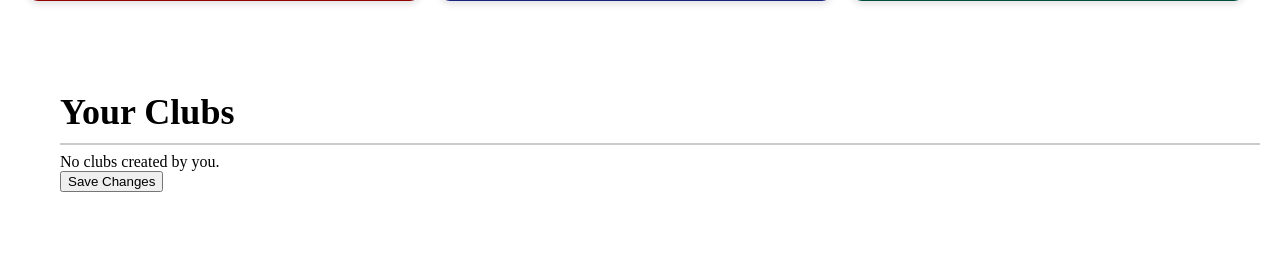
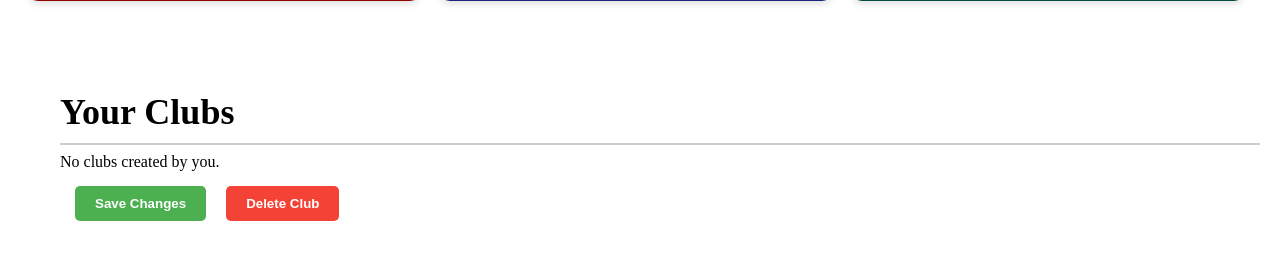
Before and after one commit to zxc-daun/unihub-1, a Django app: template unihub/templates/club_admin_dash/club_management.html in a window 1280 px wide. Shown: the part 319-590 px from the top of the page. Run offline with Django 4.2, Linux system fonts and the light colour scheme; the template is opened without the code that fills it, so the values that code supplies are empty; the visitor is signed in with stand-in values (Sample User, id 1); parts of the project's set-up code (start-up, migrations or seed data) failed here and were passed over; some libraries are stand-ins or nearby versions.

Commit message:
API CRUD - DELETE

```diff
--- a/unihub/templates/club_admin_dash/club_management.html
+++ b/unihub/templates/club_admin_dash/club_management.html
@@ -115,6 +115,33 @@ a {
 a:hover {
     text-decoration: underline;
 }
+
+.club-item-buttons {
+    display: flex;
+    gap: 10px;
+    margin: 10px;
+    }
+
+    .save-button, .delete-button {
+        margin: 5px;
+    }
+
+    .btn-save-changes, .btn-delete-club {
+        padding: 10px 20px;
+        border: none;
+        border-radius: 5px;
+        cursor: pointer;
+        font-weight: bold;
+        color: #fff;
+    }
+
+    .btn-save-changes {
+        background-color: #4CAF50;
+    }
+
+    .btn-delete-club {
+        background-color: #f44336;
+    }
 </style>
 <section class="clubs-cards">
     <div class="clubs-cards-container">
@@ -151,12 +178,14 @@ a:hover {
     <div class="club-item" data-club-id="{{ club.id }}">
         <div class="club-title">
             <h2 contenteditable="true" data-field="name">
-{#                <span data-club-id="{{ club.id }}">{{ club.id }}</span>#}
                 {{ club.name }}
             </h2>
         </div>
         <div class="club-item-image">
             <img class="club-info-image" src="{{ club.image.url }}" alt="Club Image">
+{#            <span class="material-icons edit-image-icon">edit</span>#}
+            <input type="file" class="edit-image-input" accept="image/*">
+            <button class="edit-image-input">Save</button>
         </div>
             <div class="club-description-box">
                     <div class="club-description-title">
@@ -214,8 +243,13 @@ a:hover {
             {% empty %}
             <div>No clubs created by you.</div>
             {% endfor %}
+            <div class="club-item-buttons">
                  <div class="save-button">
                      <button type="button" class="btn-save-changes">Save Changes</button>
+                 </div>
+                <div class="delete-button">
+                    <button type="button" class="btn-delete-club">Delete Club</button>
+                </div>
             </div>
         </div>
     </div>
@@ -223,7 +257,6 @@ a:hover {
 
 <script>
     function csrfSafeMethod(method) {
-        // these HTTP methods do not require CSRF protection
         return (/^(GET|HEAD|OPTIONS|TRACE)$/.test(method));
     }
 
@@ -272,10 +305,44 @@ a:hover {
                 }
             }
         };
-
         xhr.send(formData);
     }
 
+    function handleImageUpload(clubId, fieldName, file) {
+        if (file) {
+            let reader = new FileReader();
+            reader.onload = function (e) {
+                document.querySelector('.club-info-image').src = e.target.result;
+            };
+            reader.readAsDataURL(file);
+            uploadFile(clubId, fieldName, file);
+        }
+    }
+
+    function deleteClub(club_id) {
+        let xhr = new XMLHttpRequest();
+        xhr.open('DELETE', `/api/clubs/${club_id}/`, true);
+
+        if (!csrfSafeMethod(xhr.method) && !xhr.crossDomain) {
+            xhr.setRequestHeader("X-CSRFToken", "{{ csrf_token }}");
+            xhr.setRequestHeader('Authorization', 'Token {{ user.auth_token.key }}');
+        }
+
+        xhr.onreadystatechange = function () {
+            if (xhr.readyState === 4) {
+                if (xhr.status === 204) {
+                    console.log('Club deleted successfully');
+                    location.reload();
+                } else {
+                    console.error('Error deleting club:', xhr.statusText);
+                }
+            }
+        };
+
+        xhr.send();
+    }
+
+    document.addEventListener('DOMContentLoaded', function () {
         document.querySelector('.btn-edit-constitution').addEventListener('click', function() {
             const clubItem = this.closest('.club-item');
             const clubId = clubItem.dataset.clubId;
@@ -288,11 +355,19 @@ a:hover {
             });
         });
 
-    document.addEventListener('DOMContentLoaded', function () {
+        document.querySelectorAll('.edit-image-input').forEach(function (imageInput) {
+            imageInput.addEventListener('change', function () {
+                const clubItem = imageInput.closest('.club-item');
+                const clubId = clubItem.dataset.clubId;
+                const file = imageInput.files[0];
+                handleImageUpload(clubId, 'image', file);
+            });
+        });
+
         document.querySelectorAll('.btn-save-changes').forEach(function (saveButton) {
             saveButton.addEventListener('click', function () {
                 const clubItem = saveButton.closest('.club-item');
-                console.log('clubItem:', clubItem); // Add this line to log the clubItem element
+                console.log('clubItem:', clubItem);
                 const clubId = clubItem.dataset.clubId;
                 clubItem.querySelectorAll('[contenteditable="true"]').forEach(function (editableField) {
                     let fieldName = editableField.dataset.field;
@@ -302,5 +377,16 @@ a:hover {
                 clubItem.querySelector('.save-button').style.display = 'none';
             });
         });
+
+        document.querySelectorAll('.btn-delete-club').forEach(function (deleteButton) {
+            deleteButton.addEventListener('click', function () {
+                const clubItem = deleteButton.closest('.club-item');
+                const clubId = clubItem.dataset.clubId;
+
+                if (confirm('Are you sure you want to delete this club?')) {
+                    deleteClub(clubId);
+                }
+            });
+        });
     });
 </script>
--- a/unihub/views.py
+++ b/unihub/views.py
@@ -255,6 +255,11 @@ class ClubViewSet(viewsets.ModelViewSet):
         serializer.save()
         return Response(serializer.data)
 
+    def delete(self, request, *args, **kwargs):
+        instance = self.get_object()
+        self.perform_destroy(instance)
+        return Response(status=status.HTTP_204_NO_CONTENT)
+
 
 class ClubEventViewSet(viewsets.ModelViewSet):
     queryset = ClubEvent.objects.all()
@@ -304,7 +309,6 @@ class ClubListAPIView(generics.ListAPIView):
     queryset = Club.objects.all()
     serializer_class = ClubSerializer
 
-
 #
 # @method_decorator(login_required, name='dispatch')
 # @method_decorator(csrf_exempt, name='dispatch')
```
Lines whose indentation alone changed are shown as unchanged.
